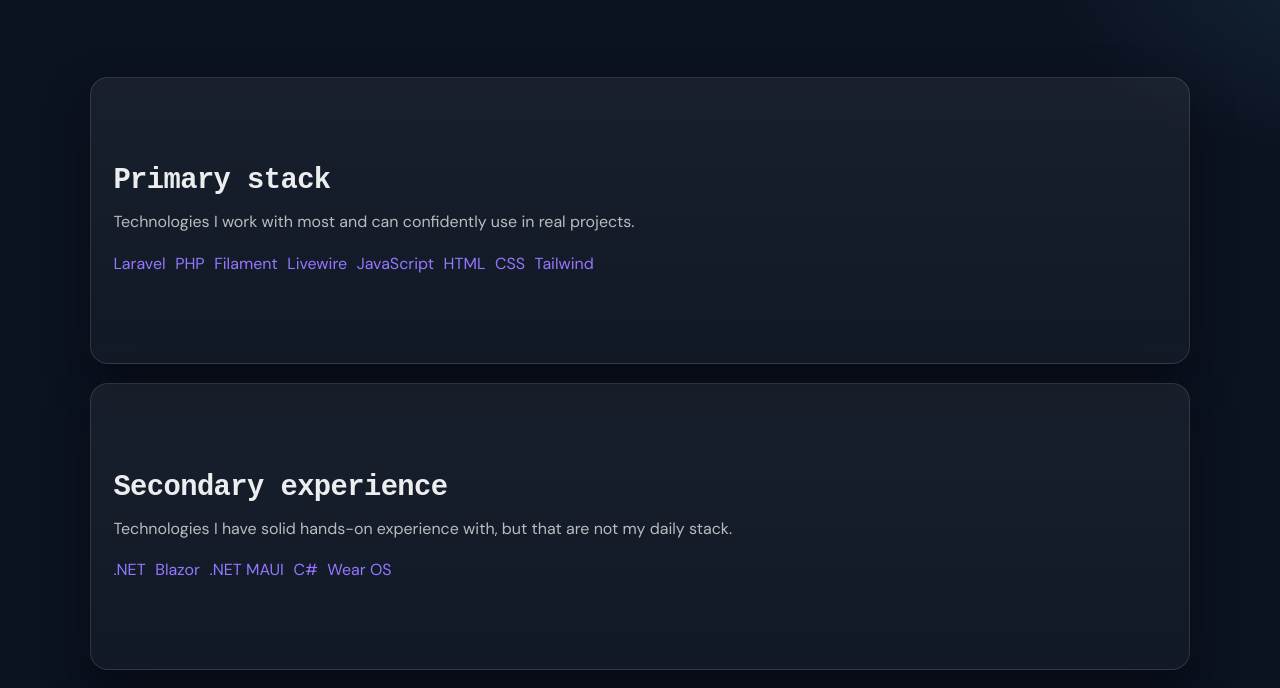
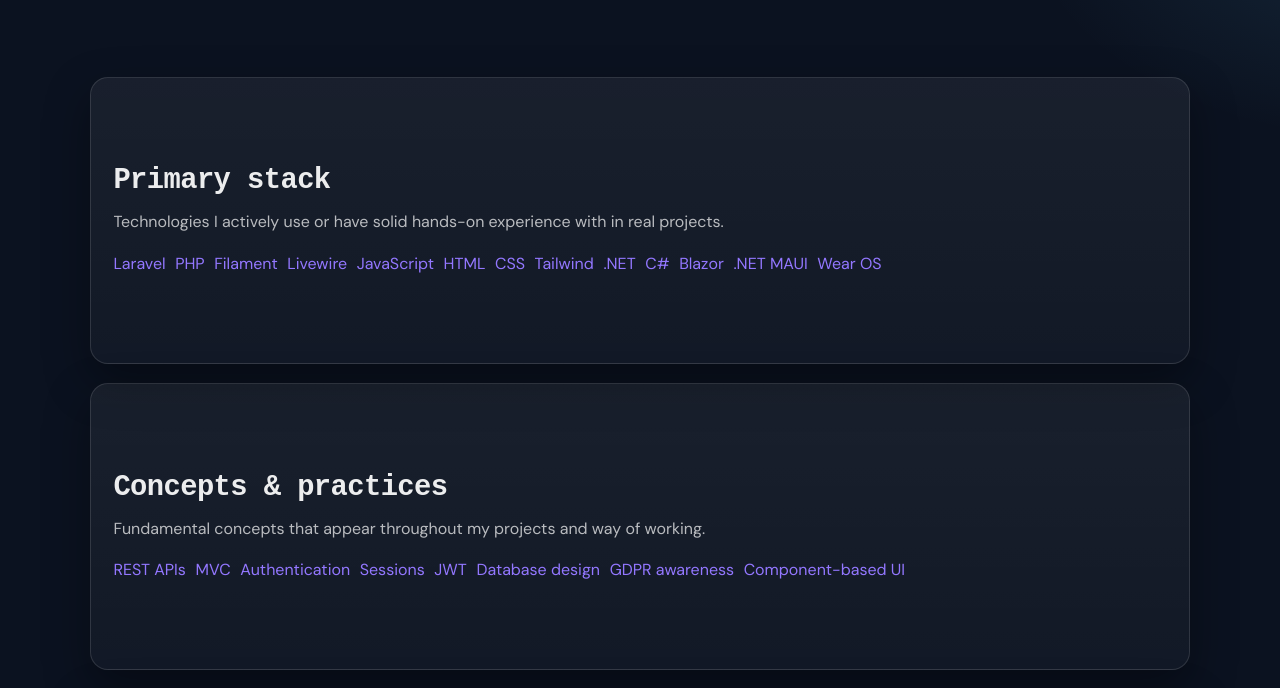
Before and after one commit to BartVhl/bartvhl.github.io, a plain HTML site: page skillset.html in a window 1280 px wide. Shown: the part 225-913 px from the top of the page. Drawn offline with Linux system fonts and the light colour scheme; a web font is replaced by a local one.

Commit message:
update page content

```diff
--- a/i18n/en.json
+++ b/i18n/en.json
@@ -117,11 +117,7 @@
     "lead": "An overview of technologies and concepts I actively work with or have built experience in.",
     "primary": {
       "title": "Primary stack",
-      "description": "Technologies I work with most and can confidently use in real projects."
-    },
-    "secondary": {
-      "title": "Secondary experience",
-      "description": "Technologies I have solid hands-on experience with, but that are not my daily stack."
+      "description": "Technologies I actively use or have solid hands-on experience with in real projects."
     },
     "concepts": {
       "title": "Concepts & practices",
--- a/i18n/nl.json
+++ b/i18n/nl.json
@@ -117,11 +117,7 @@
     "lead": "Een overzicht van technologieën en concepten waar ik actief mee werk of ervaring in heb opgebouwd.",
     "primary": {
       "title": "Primary stack",
-      "description": "Technologieën waar ik het meest mee werk en waar ik direct inzetbaar mee ben in projecten."
-    },
-    "secondary": {
-      "title": "Secondary experience",
-      "description": "Technologieën waarmee ik praktische ervaring heb, maar die niet mijn dagelijkse stack zijn."
+      "description": "Technologieën die ik actief gebruik of waar ik sterke praktijkervaring mee heb in echte projecten."
     },
     "concepts": {
       "title": "Concepten & werkwijzen",
--- a/skillset.html
+++ b/skillset.html
@@ -6,11 +6,12 @@
   <title data-i18n="skills.metaTitle">Skillset — Bart</title>
   <link rel="stylesheet" href="css/mainstyle.css" />
 </head>
+<body>
 
-<body>
   <div data-include="components/nav.html"></div>
 
   <main class="container">
+
     <section class="section">
       <h1 data-i18n="skills.title">Skillset</h1>
       <p data-i18n="skills.lead"></p>
@@ -31,21 +32,11 @@
           <span class="pill">HTML</span>
           <span class="pill">CSS</span>
           <span class="pill">Tailwind</span>
-        </div>
-      </div>
-    </section>
 
-    <!-- Secondary experience -->
-    <section class="section card">
-      <div class="card-pad">
-        <h2 data-i18n="skills.secondary.title">Secondary experience</h2>
-        <p data-i18n="skills.secondary.description"></p>
-
-        <div class="skill-grid">
           <span class="pill">.NET</span>
+          <span class="pill">C#</span>
           <span class="pill">Blazor</span>
           <span class="pill">.NET MAUI</span>
-          <span class="pill">C#</span>
           <span class="pill">Wear OS</span>
         </div>
       </div>
@@ -83,6 +74,7 @@
         </div>
       </div>
     </section>
+
   </main>
 
   <footer>
```
